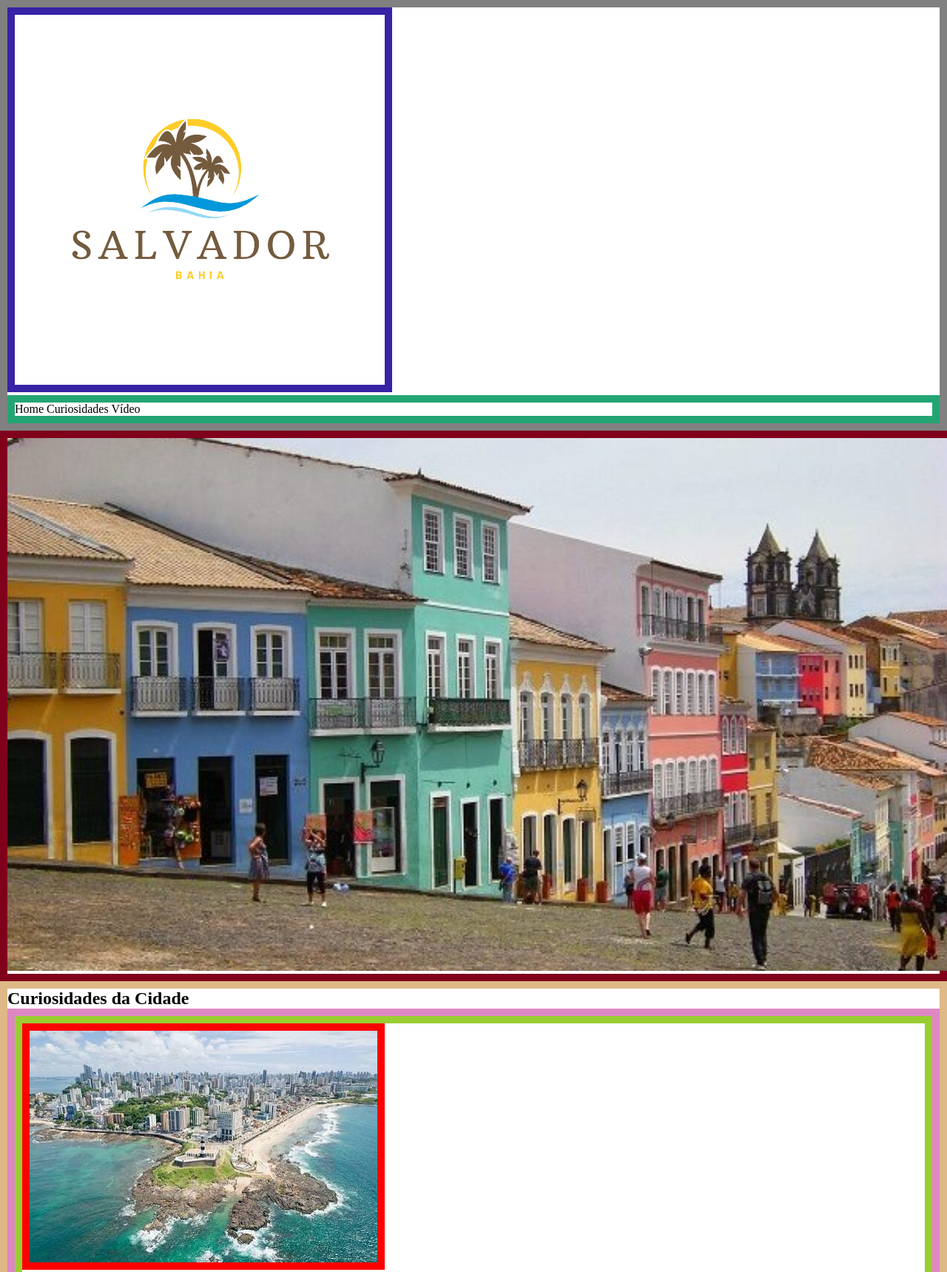
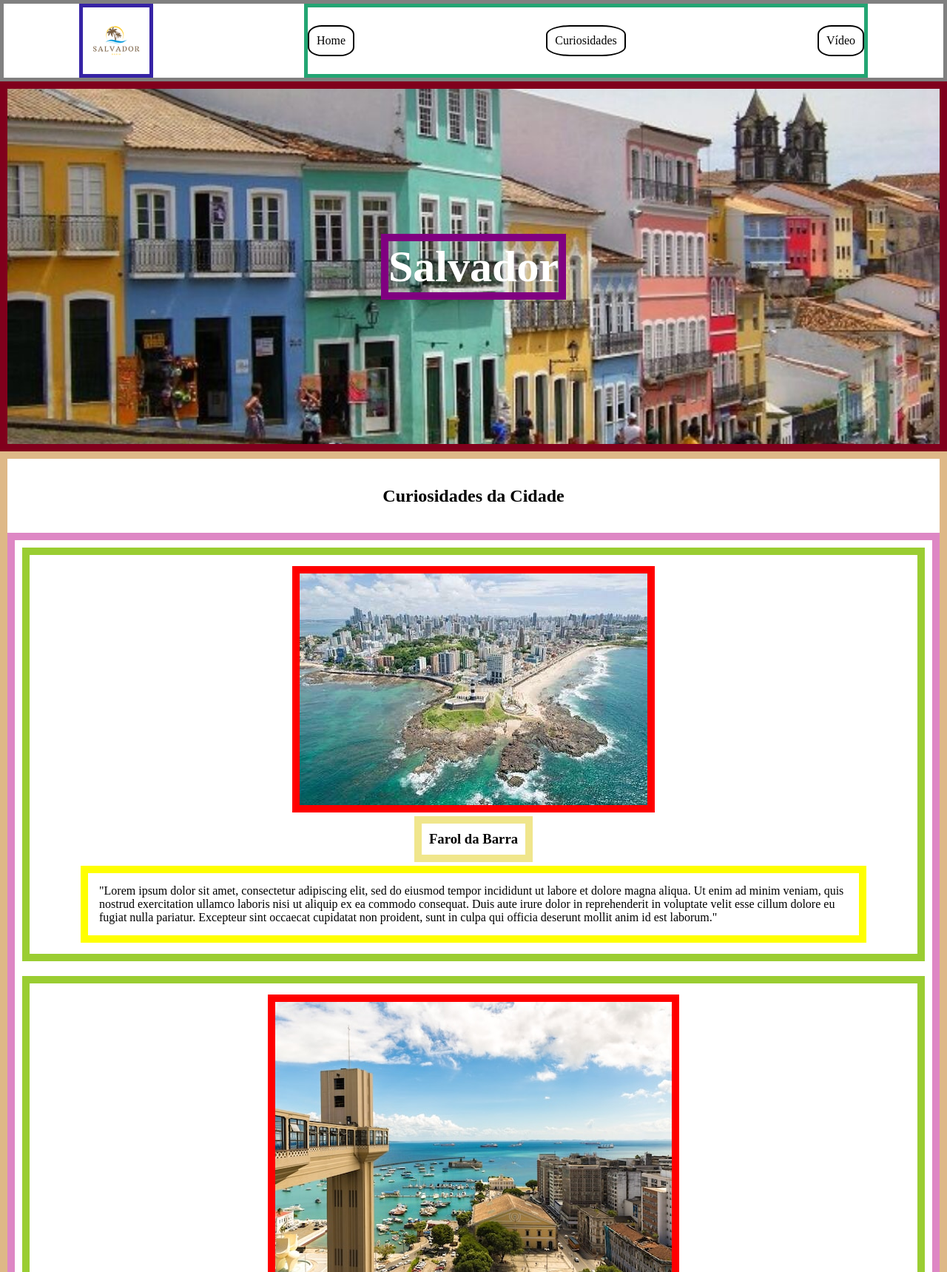
Before and after one commit to soareslil/ctd-1bi-frontend1-a13-checkpoint1, a plain HTML site: page index.html in a window 1280 px wide. Shown: the top 1719 px of the page at 74% size. Drawn offline with Linux system fonts and the light colour scheme.

Commit message:
add class, regras de css p mobile 425

```diff
--- a/css/style.css
+++ b/css/style.css
@@ -7,53 +7,150 @@
 }
 
 .header{
-    border: 10px solid gray;
+    border: 5px solid gray;
+    display:flex;
+    justify-content:space-around;
 }
 
 .img-header{
-    border: 10px solid rgb(54, 35, 165);
+    border: 5px solid rgb(54, 35, 165);
+    max-width: 100px;
 }
 
 .nav-header{
-    border: 10px solid rgb(35, 165, 115);
+    border: 5px solid rgb(35, 165, 115);
+    width: 60%;
+    display: flex;
+    flex-direction: row;
+   justify-content: space-between;
+}
+
+.nav-header a{
+padding: 10px;
+border: 2px solid;
+border-radius: 30%;
+display: flex;
+justify-content: center;
+align-self: center;
 }
 
 .section-principal-img-pelo{
     border: 10px solid rgb(128, 0, 28);
+    background-image: url('../img/card1-pelourinho.jpg');
+    background-repeat: no-repeat;
+    background-position: center;
+    background-size: cover;
+    height: 500px;
+    display: flex;
+    flex-direction: row;
+    justify-content: center;
+    align-items: center;
+}
+
+.h1-salvador{
+    border: 10px solid purple;
+    font-weight: bold;
+    font-size:60px;
+    color:white;
 }
 
 .main{
     border: 10px solid burlywood;
+    margin-bottom: 10px;
 }
 
+.h2-curiosidades{
+    display: flex;
+    flex-direction: row;
+    justify-content: center;
+    align-items: center;
+    height: 100px;
+}
 .section-cards-curiosidades{
     border: 10px solid rgb(222, 135, 196);
+    display: flex;
+    flex-direction: column;
+    justify-content: center;
+    align-items: center;
+    margin-bottom:10px;
 }
 
 .cards{
     border: 10px solid yellowgreen;
+    display: flex;
+    flex-direction: column;
+    justify-content: center;
+    align-items: center;
+    padding: 10px;
+    margin:10px;
 }
 
 .img-cards{
     border: 10px solid red;
+    max-width: 100%;;
+    margin:5px;
+}
+
+.h3-titulos{
+    border: 10px solid khaki;
+    padding: 10px;
+}
+
+.description{
+    border: 10px solid yellow;
+    height:  80%;
+    width: 90%;
+    padding: 15px;
+    margin:5px;
 }
 
 .section-video{
     border: 10px solid midnightblue;
+    padding:5px;
+}
+
+.h2-video{
+border: 10px solid red;
+display: flex;
+justify-content: center;
+align-items: center;
+margin: 5px;
 }
 
 .video-iframe{
     border: 10px solid magenta;
+    max-width: 100%;
+    padding:5px;
 }
 
 .footer{
     border: 10px solid goldenrod;
+    display: flex;
+    justify-content:space-around;
+    align-items:center;
+    /* width: 100%; */
+    height: 100px;
+    padding-left: 25px;
+}
+
+.p-footer{
+    border: 10px solid red;
 }
 
 .nav-footer{
     border: 10px solid rgb(117, 78, 4);
+    width: 50%;
+    /* height: 100%; */
+    display: flex;
+    /* justify-content:center; */
+    align-items:center;
 }
 
 .img-footer{
     border: 10px solid aquamarine;
+    width: 60%;
+    display: flex;
+    align-content: center;
+    justify-content:center;
+
 }
--- a/index.html
+++ b/index.html
@@ -17,28 +17,56 @@
         </nav>
     </header>
     <section class="section-principal-img-pelo">
-        <img src="img/card1-pelourinho.jpg"/>
+        <h1 class="h1-salvador">Salvador</h1>
+        <!-- <img src="img/card1-pelourinho.jpg"/> -->
     </section>
 
         <main class="main">
-            <h2>Curiosidades da Cidade</h2>
+            <h2 class="h2-curiosidades">Curiosidades da Cidade</h2>
 
             <section class="section-cards-curiosidades">
                 <div class="cards">
                     <img class="img-cards" src="img/farol-banner-principal.jpg" />
+                    <h3 class="h3-titulos">Farol da Barra</h3>
+                    <p class="description">
+                        "Lorem ipsum dolor sit amet, consectetur adipiscing elit,
+                        sed do eiusmod tempor incididunt ut labore et dolore magna aliqua.
+                         Ut enim ad minim veniam, quis nostrud exercitation ullamco laboris
+                         nisi ut aliquip ex ea commodo consequat. Duis aute irure dolor in
+                         reprehenderit in voluptate velit esse cillum dolore eu fugiat nulla pariatur.
+                          Excepteur sint occaecat cupidatat non proident, sunt in culpa qui officia deserunt mollit anim id est laborum."
+                    </p>
                 </div>
 
                 <div class="cards">
                     <img class="img-cards" src="img/card2-larceda-mercado.jpg" />
+                    <h3 class="h3-titulos">Elevador Lacerda e Mercado Modelo</h3>
+                    <p class="description">
+                        "Lorem ipsum dolor sit amet, consectetur adipiscing elit,
+                        sed do eiusmod tempor incididunt ut labore et dolore magna aliqua.
+                         Ut enim ad minim veniam, quis nostrud exercitation ullamco laboris
+                         nisi ut aliquip ex ea commodo consequat. Duis aute irure dolor in
+                         reprehenderit in voluptate velit esse cillum dolore eu fugiat nulla pariatur.
+                          Excepteur sint occaecat cupidatat non proident, sunt in culpa qui officia deserunt mollit anim id est laborum."
+                    </p>
                 </div>
 
                 <div class="cards">
                     <img class="img-cards" src="img/card3-srbomfin.jpg" />
+                    <h3 class="h3-titulos">Igreja Senhor do Bonfim</h3>
+                    <p class="description">
+                        "Lorem ipsum dolor sit amet, consectetur adipiscing elit,
+                        sed do eiusmod tempor incididunt ut labore et dolore magna aliqua.
+                         Ut enim ad minim veniam, quis nostrud exercitation ullamco laboris
+                         nisi ut aliquip ex ea commodo consequat. Duis aute irure dolor in
+                         reprehenderit in voluptate velit esse cillum dolore eu fugiat nulla pariatur.
+                          Excepteur sint occaecat cupidatat non proident, sunt in culpa qui officia deserunt mollit anim id est laborum."
+                    </p>
                 </div>
             </section>
 
             <section class="section-video">
-                <h2>Vídeo</h2>
+                <h2 class="h2-video">Vídeo</h2>
                 <iframe class="video-iframe"
                 width="560"
                 height="315"
@@ -52,7 +80,7 @@
         </main>
 
         <footer class="footer">
-            <p>Made by Liliane Soares</p>
+            <p class="p-footer">Made by Liliane Soares</p>
             <nav class="nav-footer">
                 <a>
                     <img class="img-footer" src="img/linkedin-footer.png" />
```
